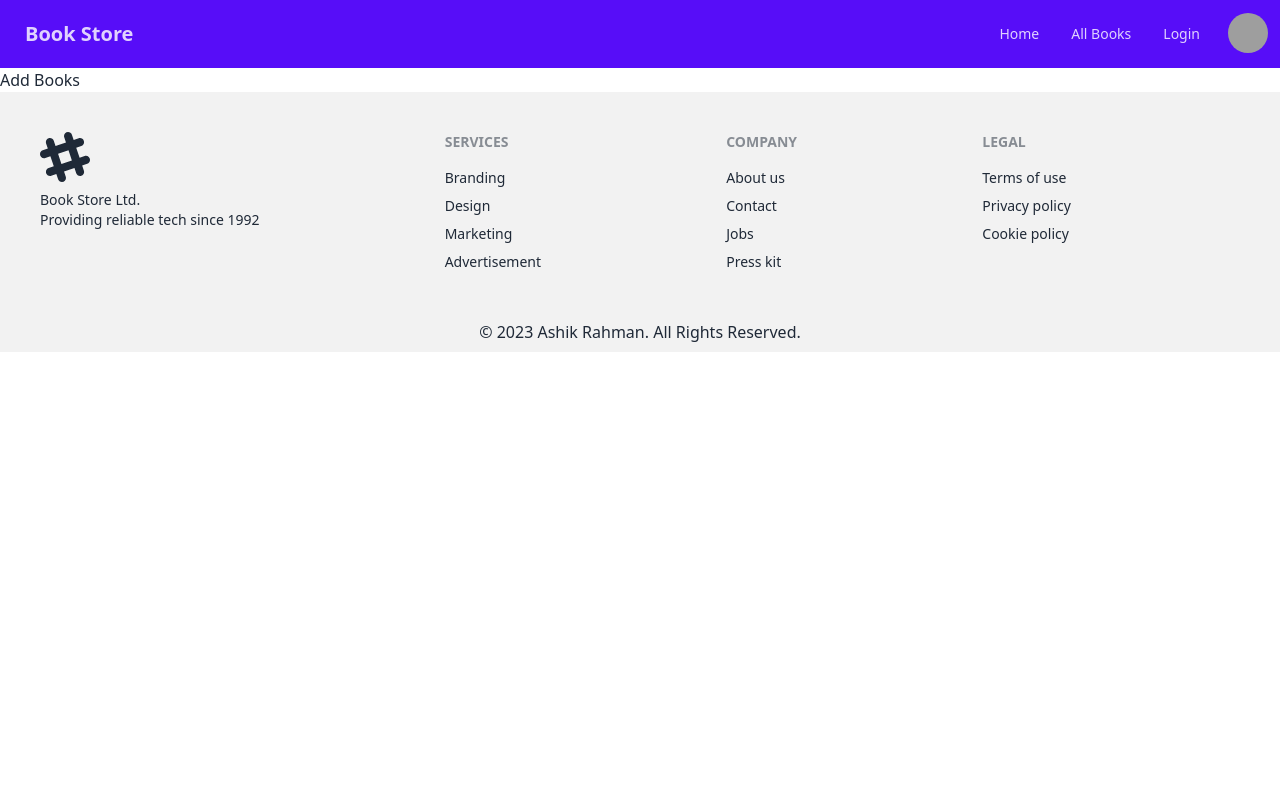
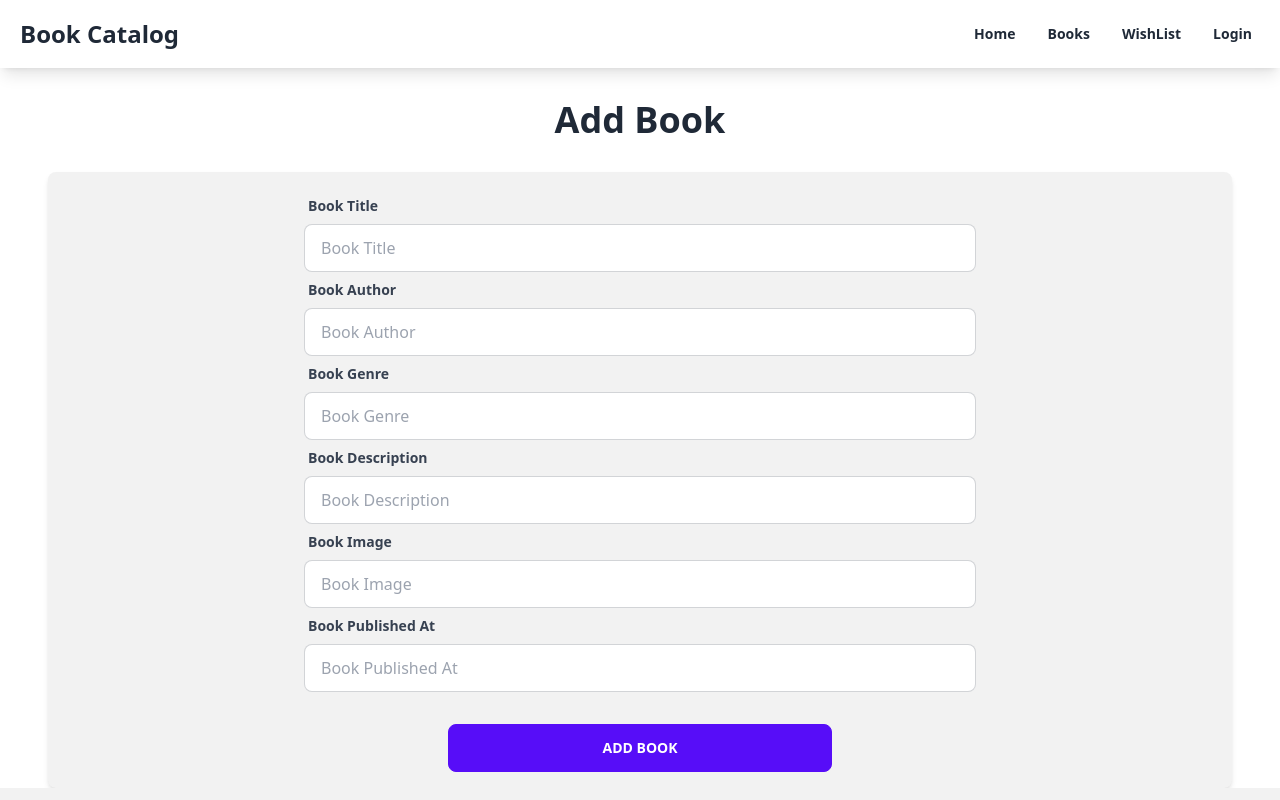
Before and after one commit to Ashik-Rahman100/book-catalog-client, a React app: page /book/addBook in a window 1280 px wide. Shown: the top 800 px of the page. Built offline with nearby package versions, Linux system fonts and the light colour scheme; grey boxes are pictures that could not be loaded; the HTML template or start-up script is replaced by a standard one.

Commit message:
add to add book component

```diff
--- a/src/layouts/Navbar.tsx
+++ b/src/layouts/Navbar.tsx
@@ -1,8 +1,16 @@
+import { useState } from "react";
 import { Link } from "react-router-dom";
 
 const Navbar = () => {
+  const [isLoggedIn, setIsLoggedIn] = useState(!!localStorage.getItem("user"));
+
+  const handleLogout = () => {
+    localStorage.removeItem("user");
+    setIsLoggedIn(false);
+  };
+
   return (
-    <div className="navbar bg-primary text-primary-content">
+    <div className="navbar shadow-lg ">
       <div className="navbar-start">
         <div className="dropdown">
           <label tabIndex={0} className="btn btn-ghost lg:hidden">
@@ -23,72 +31,87 @@ const Navbar = () => {
           </label>
           <ul
             tabIndex={0}
-            className="menu menu-sm dropdown-content mt-3 z-[1] p-2 shadow bg-primary text-primary-content w-52"
+            className="menu menu-sm dropdown-content mt-3 z-[1] p-2 shadow  rounded-box w-52"
           >
             <li>
-              <Link to="/">Home</Link>
+              <Link className="font-semibold" to="/">
+                Home
+              </Link>
             </li>
             <li>
-              <Link to="/books">All Books</Link>
+              <Link className="font-semibold" to="/books">
+                Books
+              </Link>
             </li>
             <li>
-              <Link to="/login">Login</Link>
+              <Link className="font-semibold" to="/wishlist">
+                WishList
+              </Link>
             </li>
+            {!isLoggedIn ? (
+              <li>
+                <Link className="font-semibold" to="/login">
+                  Login
+                </Link>
+              </li>
+            ) : (
+              <>
+                <li>
+                  <Link className="font-semibold" to="/book/addBook">
+                    Add Book
+                  </Link>
+                </li>
+                <li>
+                  <button className="font-semibold" onClick={handleLogout}>
+                    Logout
+                  </button>
+                </li>
+              </>
+            )}
           </ul>
         </div>
-        <Link to="/" className="btn btn-ghost normal-case text-xl">
-          Book Store
+        <Link to="/" className=" text-2xl font-bold ps-3">
+          Book Catalog
         </Link>
       </div>
-      <div className="navbar-center hidden lg:flex">
-        {/* <ul className="menu menu-horizontal px-1">
+      <div className="navbar-end hidden lg:flex">
+        <ul className="menu menu-horizontal px-1">
           <li>
-            <Link to="/">Home</Link>
+            <Link className="font-semibold" to="/">
+              Home
+            </Link>
           </li>
           <li>
-            <Link to="/books">All Books</Link>
-          </li>
-        </ul> */}
-      </div>
-      <div className="navbar-end">
-        <ul className="menu menu-horizontal hidden lg:flex">
-          <li>
-            <Link to="/">Home</Link>
+            <Link className="font-semibold" to="/books">
+              Books
+            </Link>
           </li>
           <li>
-            <Link to="/books">All Books</Link>
+            <Link className="font-semibold" to="/wishlist">
+              WishList
+            </Link>
           </li>
-          <li>
-            <Link to="/login">Login</Link>
-          </li>
+          {!isLoggedIn ? (
+            <li>
+              <Link className="font-semibold" to="/login">
+                Login
+              </Link>
+            </li>
+          ) : (
+            <>
+              <li>
+                <Link className="font-semibold" to="/book/addBook">
+                  Add Book
+                </Link>
+              </li>
+              <li>
+                <button className="font-semibold" onClick={handleLogout}>
+                  Logout
+                </button>
+              </li>
+            </>
+          )}
         </ul>
-        <div className="dropdown dropdown-end">
-          <label tabIndex={0} className="btn btn-ghost btn-circle avatar">
-            <div className="w-10 rounded-full">
-              <img src="https://daisyui.com/images/stock/photo-1534528741775-53994a69daeb.jpg" />
-            </div>
-          </label>
-          <ul
-            tabIndex={0}
-            className="mt-3 z-[1] p-2 shadow menu menu-sm dropdown-content bg-primary text-primary-content w-52"
-          >
-            <li>
-              <a className="justify-between">
-                Profile
-                <span className="badge">New</span>
-              </a>
-            </li>
-            <li>
-              <a>Settings</a>
-            </li>
-            <li>
-              <Link to="/add-new-book">Add Books</Link>
-            </li>
-            <li>
-              <a>Logout</a>
-            </li>
-          </ul>
-        </div>
       </div>
     </div>
   );
--- a/src/pages/AddBook.tsx
+++ b/src/pages/AddBook.tsx
@@ -1,7 +1,112 @@
+import { useForm } from "react-hook-form";
+import { toast } from "react-toastify";
+import { useCreateBookMutation } from "../redux/features/book/bookApi";
+import { Inputs } from "../types/globalTypes";
+
 const AddBook = () => {
+  const [createBook] = useCreateBookMutation();
+  const { register, handleSubmit } = useForm<Inputs>();
+
+  const onSubmit = async (data: Inputs) => {
+    await createBook(data);
+    console.log(data);
+    toast.success("Book Created!");
+  };
   return (
-    <div>
-      <h2>Add Books</h2>
+    <div className="px-12">
+      <h2 className="text-4xl font-bold py-8 text-center">Add Book</h2>
+      <div className="">
+        <form
+          className="w-full text-center flex flex-col items-center bg-base-200 shadow-md p-4 rounded-lg"
+          onSubmit={handleSubmit(onSubmit)}
+        >
+          <div className="form-control w-full max-w-2xl">
+            <label className="label">
+              <span className="label-text font-semibold text-gray-700">
+                Book Title
+              </span>
+            </label>
+            <input
+              type="text"
+              className="input input-bordered w-full max-w-2xl"
+              placeholder="Book Title"
+              {...register("title", { required: true })}
+            />
+          </div>
+          <div className="form-control w-full max-w-2xl">
+            <label className="label">
+              <span className="label-text font-semibold text-gray-700">
+                Book Author
+              </span>
+            </label>
+            <input
+              type="text"
+              className="input input-bordered w-full max-w-2xl"
+              placeholder="Book Author"
+              {...register("author", { required: true })}
+            />
+          </div>
+          <div className="form-control w-full max-w-2xl">
+            <label className="label">
+              <span className="label-text font-semibold text-gray-700">
+                Book Genre
+              </span>
+            </label>
+            <input
+              type="text"
+              className="input input-bordered w-full max-w-2xl"
+              placeholder="Book Genre"
+              {...register("genre", { required: true })}
+            />
+          </div>
+          <div className="form-control w-full max-w-2xl">
+            <label className="label">
+              <span className="label-text font-semibold text-gray-700">
+                Book Description
+              </span>
+            </label>
+            <input
+              type="text"
+              className="input input-bordered w-full max-w-2xl"
+              placeholder="Book Description"
+              {...register("description", { required: true })}
+            />
+          </div>
+          <div className="form-control w-full max-w-2xl">
+            <label className="label">
+              <span className="label-text font-semibold text-gray-700">
+                Book Image
+              </span>
+            </label>
+            <input
+              type="text"
+              className="input input-bordered w-full max-w-2xl"
+              placeholder="Book Image"
+              {...register("image", { required: true })}
+            />
+          </div>
+          <div className="form-control w-full max-w-2xl">
+            <label className="label">
+              <span className="label-text font-semibold text-gray-700">
+                Book Published At
+              </span>
+            </label>
+            <input
+              type="text"
+              className="input input-bordered w-full max-w-2xl"
+              placeholder="Book Published At"
+              {...register("publishedAt", { required: true })}
+            />
+          </div>
+
+          <button
+            type="submit"
+            className="btn btn-primary text-white font-bold mt-8 w-96"
+          >
+            Add Book
+          </button>
+        </form>
+      </div>
     </div>
   );
 };
--- a/src/pages/SingleBook.tsx
+++ b/src/pages/SingleBook.tsx
@@ -25,6 +25,7 @@ const SingleBook = () => {
 
   // delete book
   const onDelete = async () => {
+    window.confirm("Are You Sure? You want to delete");
     await deleteBook({ id: id });
     navigate("/");
   };
```
